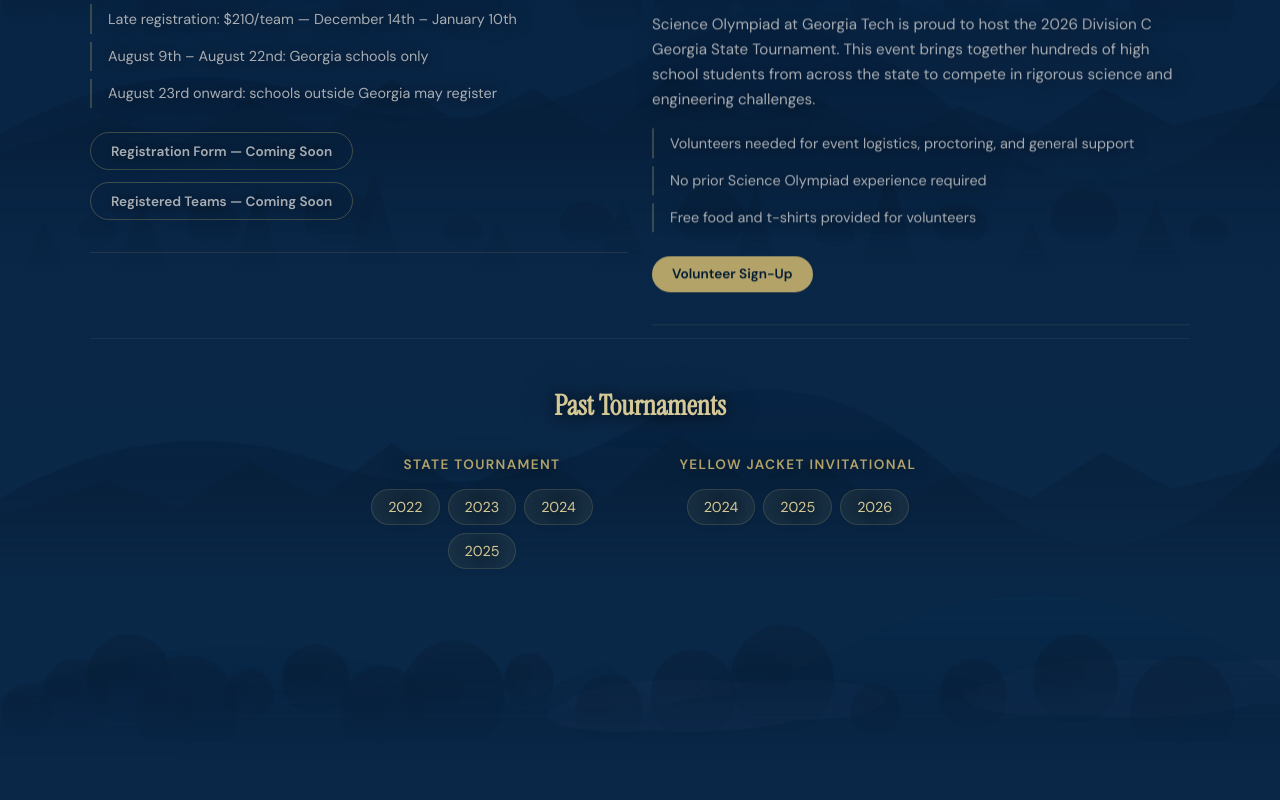
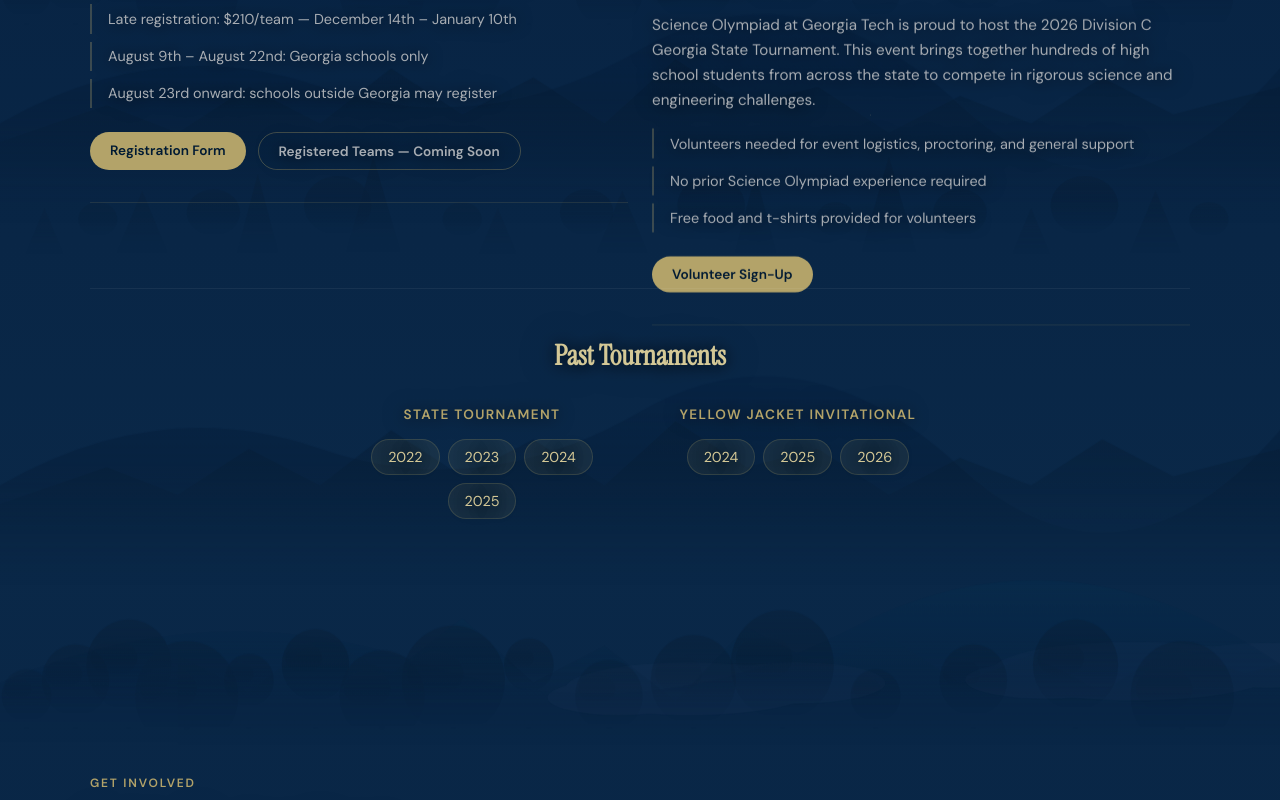
Before and after one commit to anvita-kallam/sciolygt, a React (Vite) app: page / in a window 1280 px wide. Shown: the part 2940-3740 px from the top of the page. Built offline with nearby package versions, Linux system fonts and the light colour scheme.

Commit message:
Add YJI 2027 registration form link.

```diff
--- a/src/data/content.ts
+++ b/src/data/content.ts
@@ -70,7 +70,7 @@
       "August 23rd onward: schools outside Georgia may register",
     ],
     links: [
-      { label: "Registration Form — Coming Soon", href: "" },
+      { label: "Registration Form", href: "https://docs.google.com/forms/d/e/1FAIpQLSeZF6hLS6IhVbEPWeOWE9BvlG3u7rYImFx2ALSMXzg3_eVO0Q/viewform?usp=dialog" },
       { label: "Registered Teams — Coming Soon", href: "" },
     ],
   },
```
